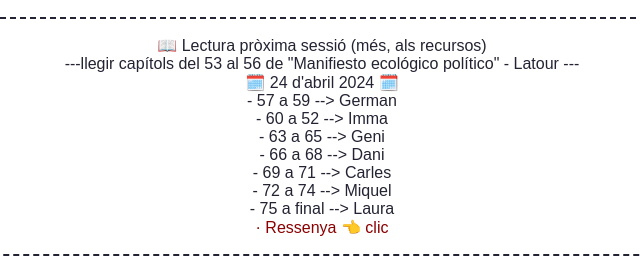
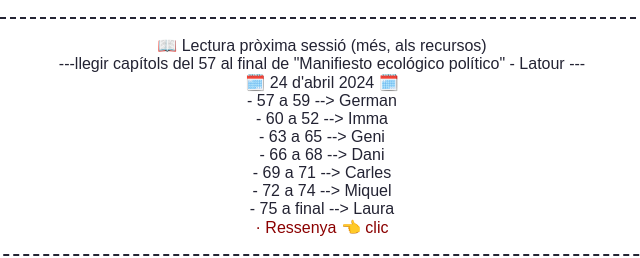
Before and after one commit to eco-pol/ecopol, a website: page index.html in a window 1280 px wide. Shown: the part 512-770 px from the top of the page, 318-958 px from the left. Drawn offline with Linux system fonts and the light colour scheme; no server answers.

Commit message:
Update index.html

```diff
--- a/index.html
+++ b/index.html
@@ -60,7 +60,7 @@
 				<br/><a> - 26 de juny </a>
             </p></a>
             <p class="link"> 📖 Lectura pròxima sessió (més, als recursos)<br/>
-                <a> ---llegir capítols del 53 al 56 de "Manifiesto ecológico político" - Latour --- </a>
+                <a> ---llegir capítols del 57 al final de "Manifiesto ecológico político" - Latour --- </a>
 		    <br/><a> 🗓️ 24 d'abril 2024 🗓️ </a>
 				<br/><a> - 57 a 59 --> German </a>
 				<br/><a> - 60 a 52 --> Imma </a>
```
